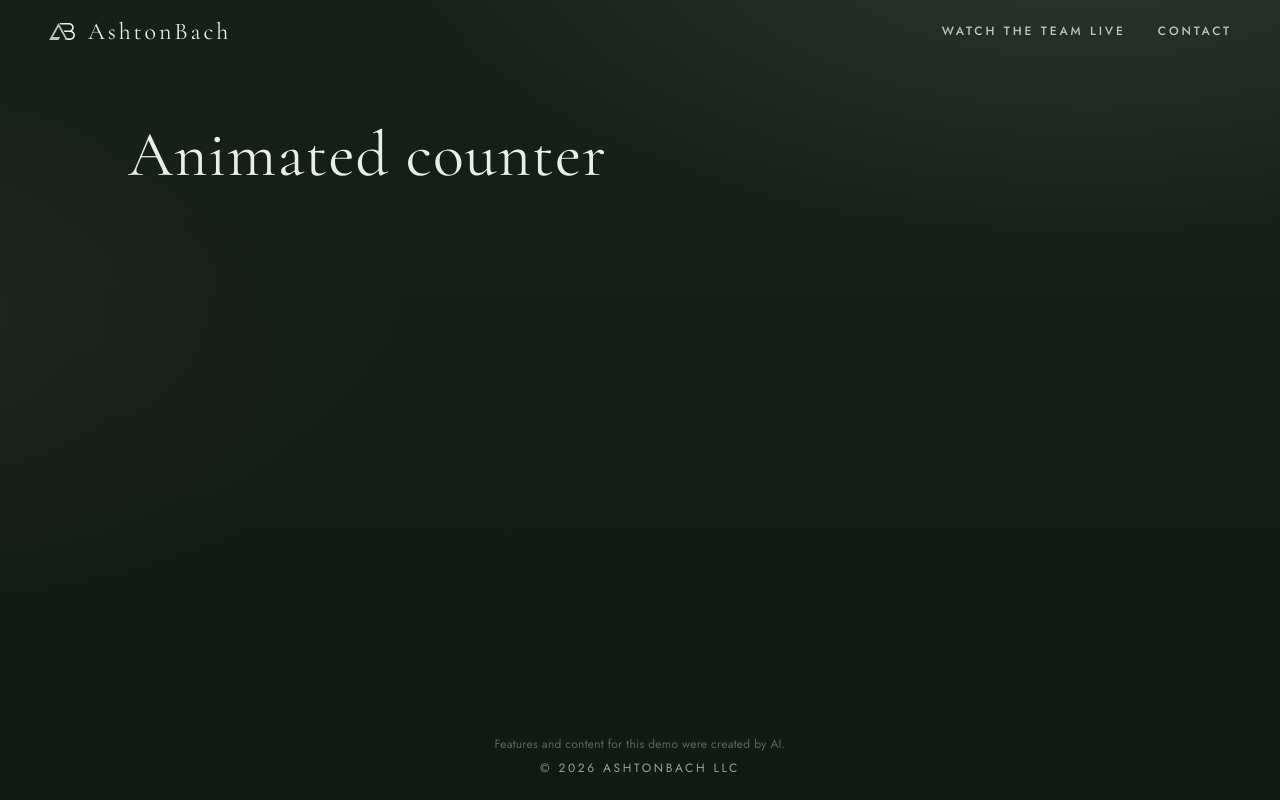
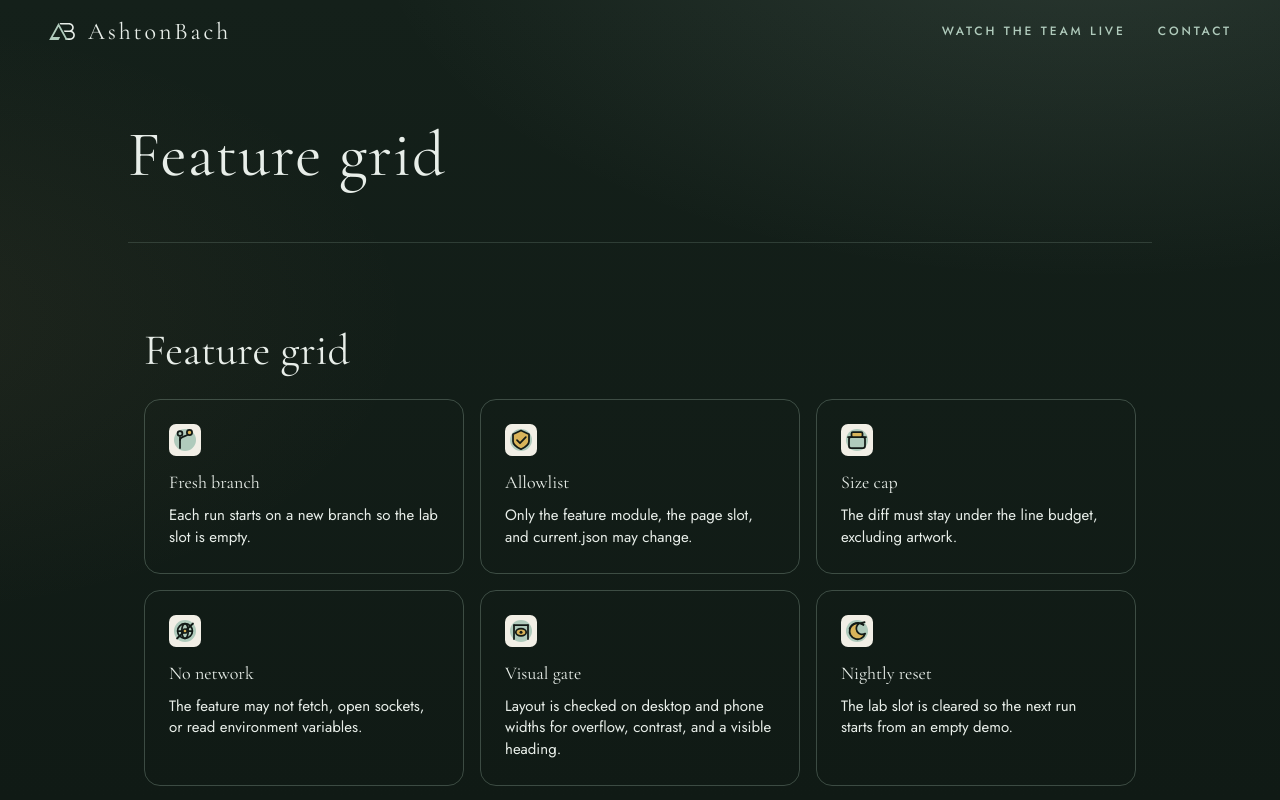
Before and after one commit to ashtonbach/agent-showcase, a Next.js app: page / in a window 1280 px wide. Shown: the top 800 px of the page. Built offline with nearby package versions, Linux system fonts and the light colour scheme.

Commit message:
Feature: Feature grid (Author: Alder)
Co-authored-by: AshtonBach Coder <ashtonbach-coder@users.noreply.github.com>

```diff
--- a/app/lab/current.json
+++ b/app/lab/current.json
@@ -1 +1 @@
-{"slug":"animated-counter"}
+{"slug":"feature-grid"}
--- /dev/null
+++ b/app/lab/feature-grid/index.tsx
@@ -0,0 +1,74 @@
+"use client";
+import { useEffect, useRef, useState } from "react";
+
+/* Source: this run's Feature grid spec — six named guardrails. */
+const ITEMS = [
+  { t: "Fresh branch", s: "/lab/feature-grid/icon-0.svg", d: "Each run starts on a new branch so the lab slot is empty." },
+  { t: "Allowlist", s: "/lab/feature-grid/icon-1.svg", d: "Only the feature module, the page slot, and current.json may change." },
+  { t: "Size cap", s: "/lab/feature-grid/icon-2.svg", d: "The diff must stay under the line budget, excluding artwork." },
+  { t: "No network", s: "/lab/feature-grid/icon-3.svg", d: "The feature may not fetch, open sockets, or read environment variables." },
+  { t: "Visual gate", s: "/lab/feature-grid/icon-4.svg", d: "Layout is checked on desktop and phone widths for overflow, contrast, and a visible heading." },
+  { t: "Nightly reset", s: "/lab/feature-grid/icon-5.svg", d: "The lab slot is cleared so the next run starts from an empty demo." },
+];
+
+const css = `
+.lab-fg{width:min(960px,100%);margin:8px auto 56px;padding:0 16px;box-sizing:border-box;color:var(--mist,#F2EFE6)}
+.lab-fg h2{font-family:var(--serif);font-weight:400;font-size:30px;line-height:1.2;margin:0 0 20px;color:var(--mist,#F2EFE6)}
+.lab-list{display:grid;grid-template-columns:repeat(3,minmax(0,1fr));gap:16px;list-style:none;margin:0;padding:0}
+@media (max-width:900px){.lab-list{grid-template-columns:repeat(2,minmax(0,1fr))}}
+@media (max-width:600px){.lab-list{grid-template-columns:minmax(0,1fr)}}
+.lab-card{border:1px solid rgba(176,203,188,.28);border-radius:16px;padding:24px;margin:0}
+.lab-card h3{font-family:var(--serif);font-weight:400;font-size:18px;margin:12px 0 8px;color:var(--mist,#F2EFE6)}
+.lab-card p{margin:0;font-size:15px;line-height:1.45;color:#E8EEE9}
+.lab-img,.lab-fb{display:block;width:32px;height:32px}
+.lab-fb{display:flex;align-items:center;justify-content:center;border-radius:8px}
+@media (prefers-reduced-motion:reduce){.lab-fg *{transition:none;animation:none}}
+`;
+
+function Art({ src }: { src: string }) {
+  const [art, setArt] = useState<"image" | "fallback">("image");
+  const ref = useRef<HTMLImageElement>(null);
+  useEffect(() => {
+    const el = ref.current;
+    if (el && el.complete && el.naturalWidth === 0) setArt("fallback");
+  }, [src]);
+  if (art === "fallback") {
+    return (
+      <span data-art="fallback" aria-hidden="true" className="lab-fb">
+        <svg width="32" height="32" viewBox="0 0 32 32" fill="none">
+          <path d="M6 16h20" stroke="#F2EFE6" strokeWidth="6" strokeLinecap="square" />
+        </svg>
+      </span>
+    );
+  }
+  return (
+    <img
+      ref={ref}
+      data-art="image"
+      src={src}
+      width={32}
+      height={32}
+      alt=""
+      className="lab-img"
+      onError={() => setArt("fallback")}
+    />
+  );
+}
+
+export default function FeatureGrid() {
+  return (
+    <section data-lab="feature-grid" aria-labelledby="lab-fg-h" className="lab-fg">
+      <style>{css}</style>
+      <h2 id="lab-fg-h">Feature grid</h2>
+      <ul className="lab-list">
+        {ITEMS.map((item) => (
+          <li key={item.t} className="lab-card">
+            <Art src={item.s} />
+            <h3>{item.t}</h3>
+            <p>{item.d}</p>
+          </li>
+        ))}
+      </ul>
+    </section>
+  );
+}
--- a/app/page.tsx
+++ b/app/page.tsx
@@ -1,3 +1,4 @@
+import Lab from "./lab/feature-grid";
 import { readDemoKey, demoTitle } from "./demo-name";
 const demoKey = readDemoKey();
 const demoName = demoTitle();
@@ -5,7 +6,7 @@ export default function Page() {
   return (
     <div className="page-stack">
       <h1 className="demo-title" data-i18n={demoKey}>{demoName}</h1>
-      {/* lab:slot */}
+      <Lab /> {/* lab:slot */}
     </div>
   );
 }
```
